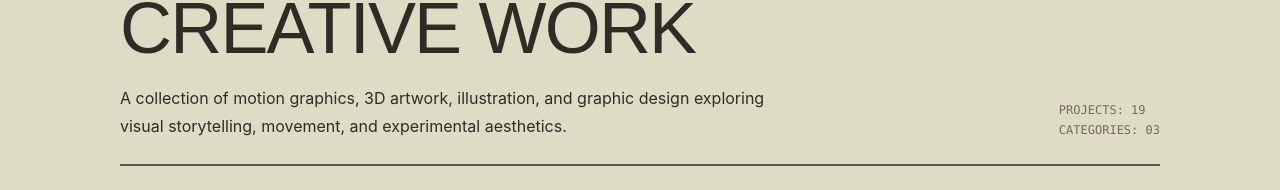
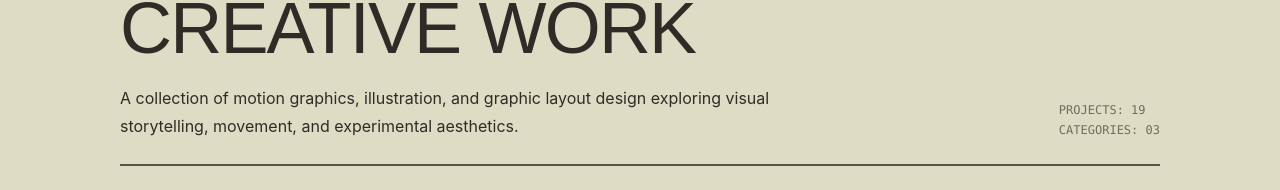
Before and after one commit to Asc3nded05/DigitalPortfolio, a React (Vite) app: page /gallery in a window 1280 px wide. Shown: the part 248-438 px from the top of the page. Built offline with nearby package versions, Linux system fonts and the light colour scheme; a web font is replaced by a local one.

Commit message:
Updated header description

```diff
--- a/src/pages/Gallery.tsx
+++ b/src/pages/Gallery.tsx
@@ -269,8 +269,8 @@ function Gallery() {
 
             <div className="mt-5 grid gap-4 md:grid-cols-[1fr_auto] md:items-end">
               <p className="max-w-2xl text-sm leading-7 sm:text-base">
-                A collection of motion graphics, 3D artwork, illustration, and
-                graphic design exploring visual storytelling, movement, and
+                A collection of motion graphics, illustration, and
+                graphic layout design exploring visual storytelling, movement, and
                 experimental aesthetics.
               </p>
 
```
